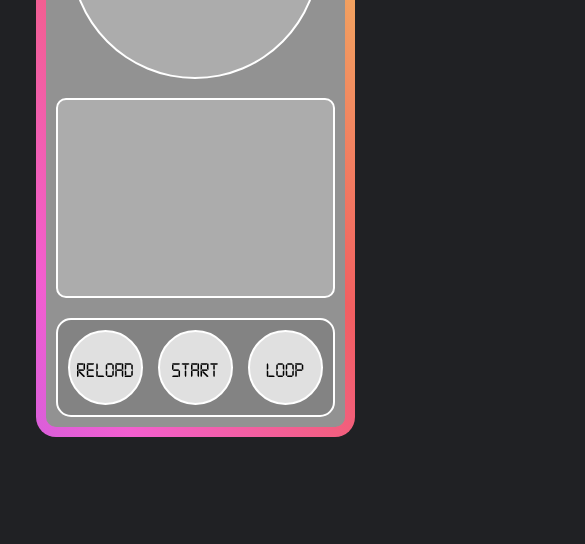
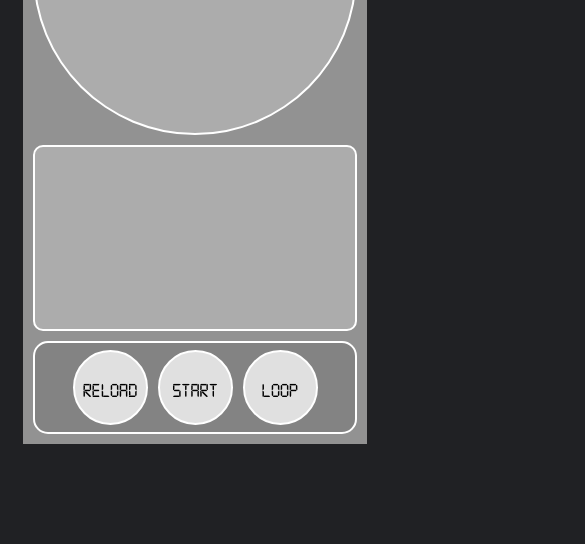
Before and after one commit to K-P-O-T/Webpage-Timer, a website: page docs/index.html in a window 390 px wide. Shown: the part 300-844 px from the top of the page, 585 px wide, since content can reach past the window. Drawn offline with Linux system fonts and the light colour scheme; files that its build step writes are made by us from their sources; files whose address does not match are found by name.

Commit message:
grid instead of flexbox, and normal adaptation

```diff
--- a/#src/js/script.js
+++ b/#src/js/script.js
@@ -29,7 +29,7 @@
 const reload_btn = document.querySelector('.timer-buttons__reload');
 const startstop_btn = document.querySelector('.timer-buttons__startstop');
 const loop_btn = document.querySelector('.timer-buttons__loop');
-const loopcontainer = document.querySelector('.timer-timelist-list');
+const loopcontainer = document.querySelector(".timer__timelist-list");
 const anim = document.querySelector('.anim');
 
 let hour = 0;
@@ -251,12 +251,12 @@ function addLoopItem() {
     let loopdiv = document.createElement('div');
 
 
-    loopdiv.className = "timer-timelist-list__item";
+    loopdiv.className = "timer-list__item";
 
 
     // loopdiv.innerHTML = timer.innerHTML + mtimer.innerHTML;
 
-    loopdiv.innerHTML = "<span>" + timer.innerHTML + "</span><span class='lowercase'>" + mtimer.innerHTML + "</span>";
+    loopdiv.innerHTML = "<span class='upercase'>" + timer.innerHTML + "</span><span class='lowercase'>" + mtimer.innerHTML + "</span>";
 
 
     loopcontainer.prepend(loopdiv);
@@ -482,9 +482,9 @@ function addElement(e) {
 //======Адаптив часов через JS======
 
 
-const clock = document.querySelector('.clock ');
+// const clock = document.querySelector('.clock ');
 
-timer.style.cssText = 'font-size: ' + clock.offsetWidth; +'px;';
+// timer.style.cssText = 'font-size: ' + clock.offsetWidth; +'px;';
 
 
 //======/Адаптив часов через JS======
--- a/#src/scss/fonts.scss
+++ b/#src/scss/fonts.scss
@@ -1,5 +1 @@
 @include font("digital-7 (mono)", "digital-7 (mono)", "400", "normal");
-@include font("Lato-Bold", "Lato-Bold", "400", "normal");
-@include font("ofont", "ofont", "400", "normal");
-@include font("Lato-Regular", "Lato-Regular", "400", "normal");
-@include font("SF-UI-Display-Regular", "SF-UI-Display-Regular", "400", "normal");
--- a/#src/scss/style.scss
+++ b/#src/scss/style.scss
@@ -19,8 +19,6 @@ $color2: #929292;
 $color3: #acacac;
 $color4: #b9b9b9;
 $color5: #ffffff;
-$color6: #ffffff;
-$color7: #59db00;
 
 //====== Миксинчики ======
 
@@ -70,12 +68,11 @@ body {
     min-height: 100%;
     font-size: 16px;
     font-family: "digital-7 (mono)";
-    overflow: hidden;
+    overflow-x: hidden;
 }
 
 .wrapper {
     min-height: 100vh;
-	min-width: 100%;
     display: flex;
     flex-direction: column;
 }
@@ -91,40 +88,65 @@ body {
     justify-content: center;
     align-items: center;
     min-height: 100vh;
-    width: 100%;
 }
 
 .timer-body {
-    display: flex;
-    flex-direction: column;
-    gap: 25px;
     padding: 25px;
     background-color: $color2;
-    @include border-animation;
+
+    display: grid;
+
+    grid-template-columns: 7fr 5fr;
+    grid-template-rows: 8fr 2fr;
+    gap: 25px;
+    grid-template-areas:
+        "time list"
+        "buttons buttons";
 }
 
-.timer-timelist {
-    display: grid;
-    grid-template-columns: 7fr 5fr;
+.timer {
+    &-time {
+        grid-area: time;
+        align-self: center;
+        width: 32vw;
+    }
+    &-list {
+        grid-area: list;
+
+        background-color: $color3;
+        border-radius: 10px;
+        border: 2px solid $color5;
+        position: relative;
+
+        &__item {
+            background-color: $color4;
+            width: 100%;
+            border-radius: 10px;
+            margin-bottom: 5px;
+            padding: 10px;
+
+            border: 2px solid $color5;
+
+            &:last-child {
+                margin-bottom: 0px;
+            }
+        }
+    }
+    &-buttons {
+        grid-area: buttons;
         align-items: center;
-    gap: 25px;
-
-    &-time {
+    }
 }
 
-    &-list {
+.timer__timelist-list {
+    position: absolute;
+    top: 0;
+    right: 0;
+    bottom: 0;
+    left: 0;
     overflow-x: hidden;
     overflow-y: auto;
-
-        height: 615px;
-        width: 400px;
-
-        background-color: $color3;
     padding: 10px;
-        border-radius: 10px;
-        border: 2px solid $color6;
-
-        //custom scrollbar
 
     &::-webkit-scrollbar-track {
         box-shadow: inset 0 0 6px rgba(0, 0, 0, 0.3);
@@ -142,60 +164,58 @@ body {
         box-shadow: inset 0 0 6px rgba(0, 0, 0, 0.3);
         background-color: #8b8b8b;
     }
+}
 
-        &__item {
-            background-color: $color4;
-            width: 100%;
-            border-radius: 10px;
-            margin-bottom: 5px;
-            padding: 10px;
-            font-size: max(3.5vmin, 30px);
+@media (max-width: 1440px) {
+    .timer-body {
+        grid-template-columns: 7fr 5fr;
+        grid-template-rows: 7fr 2fr;
+    }
+}
 
-            border: 2px solid $color6;
-
-            &:last-child {
-                margin-bottom: 0px;
+@media (max-width: 1200px) {
+    .timer-body {
+        padding: 20px;
+        gap: 20px;
+        grid-template-columns: 7fr 5fr;
+        grid-template-rows: 7fr 2fr;
     }
+    .timer__timelist-list {
+        &::-webkit-scrollbar {
+            width: 10px;
         }
     }
 }
 
-@media (max-width: 1024px) {
-    .timer-timelist {
-        &-list {
-            height: 450px;
-            width: 300px;
+@media (max-width: 870px) {
+    .timer-body {
+        padding: 15px;
+        gap: 15px;
+        grid-template-columns: 1fr;
+        grid-template-rows: 7fr 4fr 2fr;
+        grid-template-areas:
+            "time"
+            "list"
+            "buttons";
+    }
+    .timer {
+        &-time {
+            width: unset;
+            justify-self: center;
         }
     }
 }
 
-@media (max-width: 768px) {
-    .timer-timelist {
-        display: flex;
-        flex-direction: column;
-        gap: 20px;
-
-        &-time {
-            height: 250px;
-            width: 250px;
-        }
-
-        &-list {
-            height: 200px;
-            width: 100%;
+@media (max-width: 530px) {
+    .timer-body {
+        padding: 10px;
+        gap: 10px;
     }
 }
 
+@media (max-width: 330px) {
     .timer-body {
-        gap: 20px;
-        padding: 20px;
-    }
-}
-
-@media (max-width: 425px) {
-    .timer-body {
-        gap: 20px;
-        padding: 10px;
+        grid-template-rows: 6fr 5fr 2fr;
     }
 }
 
@@ -203,7 +223,7 @@ body {
     position: relative;
     background-color: $color3;
     border-radius: 50%;
-    border: 2px solid $color6;
+    border: 2px solid $color5;
 
     padding: 10px;
 }
@@ -236,11 +256,11 @@ body {
 }
 
 #timer {
-    font-size: clamp(3rem, 6vw, 7rem);
+    font-size: clamp(3rem, 5.5vw, 7rem);
 }
 
 #mtimer {
-    font-size: clamp(1.5rem, 3vw, 4rem);
+    font-size: clamp(1.5rem, 2.25vw, 4rem);
 }
 
 .timer-buttons {
@@ -249,50 +269,64 @@ body {
     flex-direction: row;
     justify-content: center;
     gap: 50px;
-    padding: 10px;
+    padding: 15px;
     border-radius: 15px;
-    border: 2px solid $color6;
-
-    &__reload {
-    }
-
-    &__startstop {
-    }
-
-    &__loop {
-    }
+    border: 2px solid $color5;
 }
 
 .button {
     height: 100px;
     width: 100px;
     border-radius: 50%;
-    border: 2px solid $color6;
+    border: 2px solid $color5;
     background-color: #e0e0e0;
     font-size: 1.5rem;
+}
+
+.upercase {
+    font-size: 32px;
+}
+
+.lowercase {
+    font-size: 16px;
+}
+
+@media (max-width: 1200px) {
+    .timer-buttons {
+        gap: 30px;
+        padding: 10px;
+    }
+    .button {
+        height: 80px;
+        width: 80px;
+    }
+    .upercase {
+        font-size: 28px;
     }
 
     .lowercase {
         font-size: 14px;
     }
+}
 
-@media (max-width: 768px) {
+@media (max-width: 870px) {
     .timer-buttons {
-        gap: 20px;
+        gap: 10px;
+        padding: 5px;
     }
     .button {
         height: 75px;
         width: 75px;
+        font-size: 20px;
     }
 }
+@media (max-width: 530px) {
+    .upercase {
+        font-size: 24px;
+    }
 
-@media (max-width: 425px) {
-    .timer-buttons {
-        gap: 15px;
-    }
-    .button {
-        height: 75px;
-        width: 75px;
+    .lowercase {
+        font-size: 12px;
     }
 }
 
@@ -304,7 +338,7 @@ body {
     stroke-width: 2;
     fill: none;
     stroke-dasharray: 616; //616
-    animation: efecto 3s linear infinite;
+    animation: efecto 2s linear infinite;
     transform-origin: center center;
     animation-play-state: paused;
 }
@@ -342,20 +376,12 @@ body {
     position: absolute;
     width: 0px; // Чтобы вернуть не адаптируемые точки поставь 6 px
     height: 0px; // Чтобы вернуть не адаптируемые точки поставь 6 px
-    top: 110px;
-    left: 110px;
+    top: 105px; //110
+    left: 105px; //110
     background: white;
     border-radius: 50%;
-    transform-origin: 195px 195px;
+    transform-origin: 230px 230px; //195 195
 }
-
-// @media (max-width: 900px) {
-//     .point {
-//         top: 95px;
-//         left: 95px;
-//         transform-origin: 175px 175px;
-//     }
-// }
 
 //========== Анимация волны на кнопках ==========//
 
--- a/docs/index.html
+++ b/docs/index.html
@@ -16,8 +16,7 @@
 
             <div class="timer-body">
 
-                <div class="timer-timelist">
-                    <div class="timer-timelist-time">
+                <div class="timer-time">
                     <div class="clock">
                         <svg class='clock-spinner' viewBox='0 0 200 200' xmlns='http://www.w3.org/2000/svg'>
                                 <circle class="anim" cx='100' cy='100' r='98'></circle>
@@ -29,7 +28,9 @@
                         </div>
                     </div>
                 </div>
-                    <div class="timer-timelist-list">
+                <div class="timer-list">
+					<div class="timer__timelist-list">
+
 					</div>
                 </div>
                 <div class="timer-buttons">
--- a/docs/js/script.js
+++ b/docs/js/script.js
@@ -29,7 +29,7 @@
 const reload_btn = document.querySelector('.timer-buttons__reload');
 const startstop_btn = document.querySelector('.timer-buttons__startstop');
 const loop_btn = document.querySelector('.timer-buttons__loop');
-const loopcontainer = document.querySelector('.timer-timelist-list');
+const loopcontainer = document.querySelector(".timer__timelist-list");
 const anim = document.querySelector('.anim');
 
 let hour = 0;
@@ -251,12 +251,12 @@ function addLoopItem() {
     let loopdiv = document.createElement('div');
 
 
-    loopdiv.className = "timer-timelist-list__item";
+    loopdiv.className = "timer-list__item";
 
 
     // loopdiv.innerHTML = timer.innerHTML + mtimer.innerHTML;
 
-    loopdiv.innerHTML = "<span>" + timer.innerHTML + "</span><span class='lowercase'>" + mtimer.innerHTML + "</span>";
+    loopdiv.innerHTML = "<span class='upercase'>" + timer.innerHTML + "</span><span class='lowercase'>" + mtimer.innerHTML + "</span>";
 
 
     loopcontainer.prepend(loopdiv);
@@ -482,9 +482,9 @@ function addElement(e) {
 //======Адаптив часов через JS======
 
 
-const clock = document.querySelector('.clock ');
+// const clock = document.querySelector('.clock ');
 
-timer.style.cssText = 'font-size: ' + clock.offsetWidth; +'px;';
+// timer.style.cssText = 'font-size: ' + clock.offsetWidth; +'px;';
 
 
 //======/Адаптив часов через JS======
```
Also changed, not shown: #src/index.html (+4 -3 lines), #src/fonts/Lato-Bold.ttf (deleted), #src/fonts/Lato-Regular.ttf (deleted), #src/fonts/SF-UI-Display-Regular.otf (deleted), #src/fonts/SF-UI-Display-Regular.ttf (deleted), #src/fonts/ofont.ru_Bebas Neue.ttf (deleted), docs/css/style.css, docs/css/style.min.css, docs/fonts/Lato-Bold.woff (deleted), docs/fonts/Lato-Bold.woff2 (deleted), docs/fonts/Lato-Regular.woff (deleted), docs/fonts/Lato-Regular.woff2 (deleted), docs/fonts/SF-UI-Display-Regular.woff (deleted), docs/fonts/SF-UI-Display-Regular.woff2 (deleted), 3 more files. Lines whose indentation alone changed are shown as unchanged.
